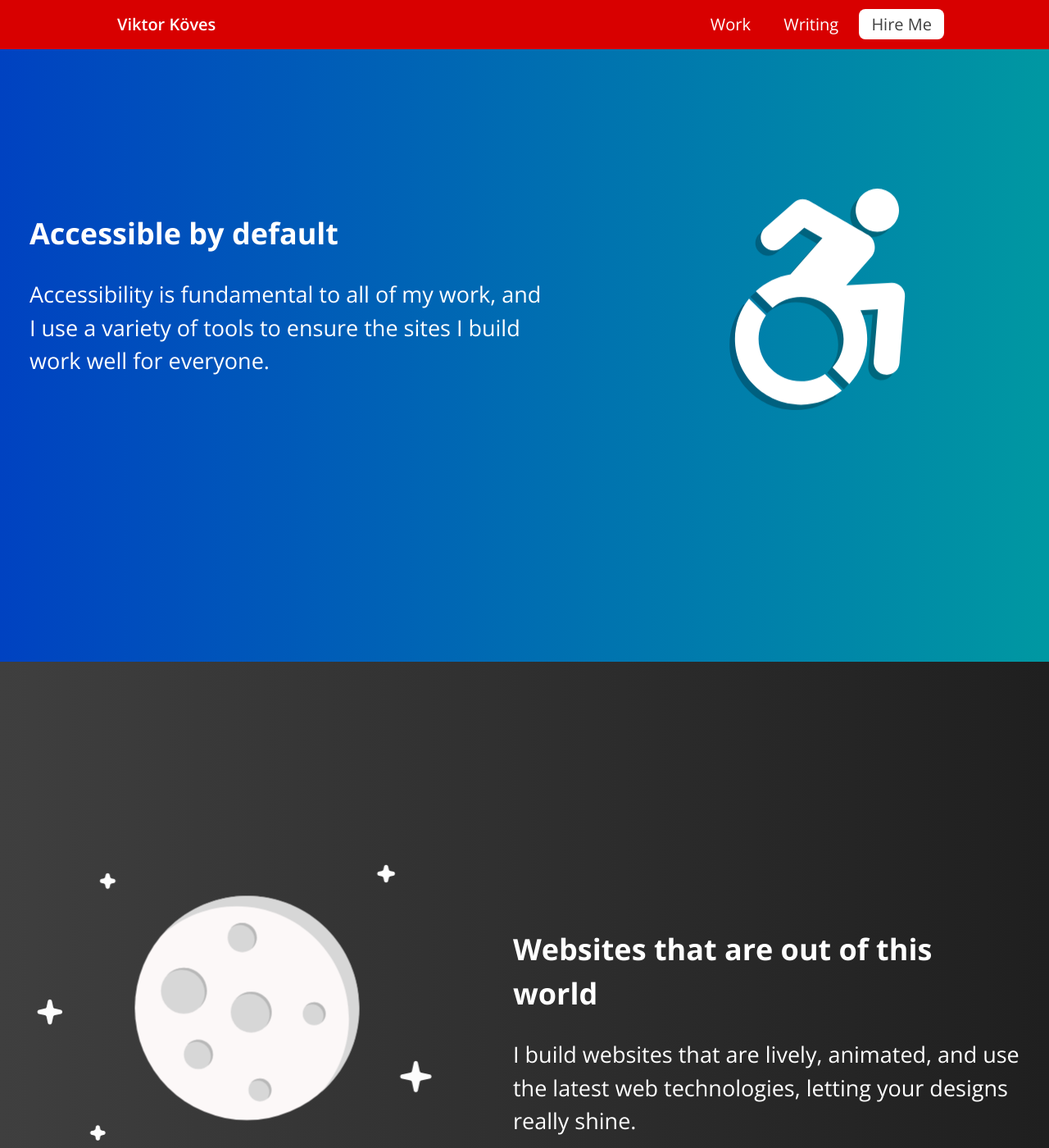
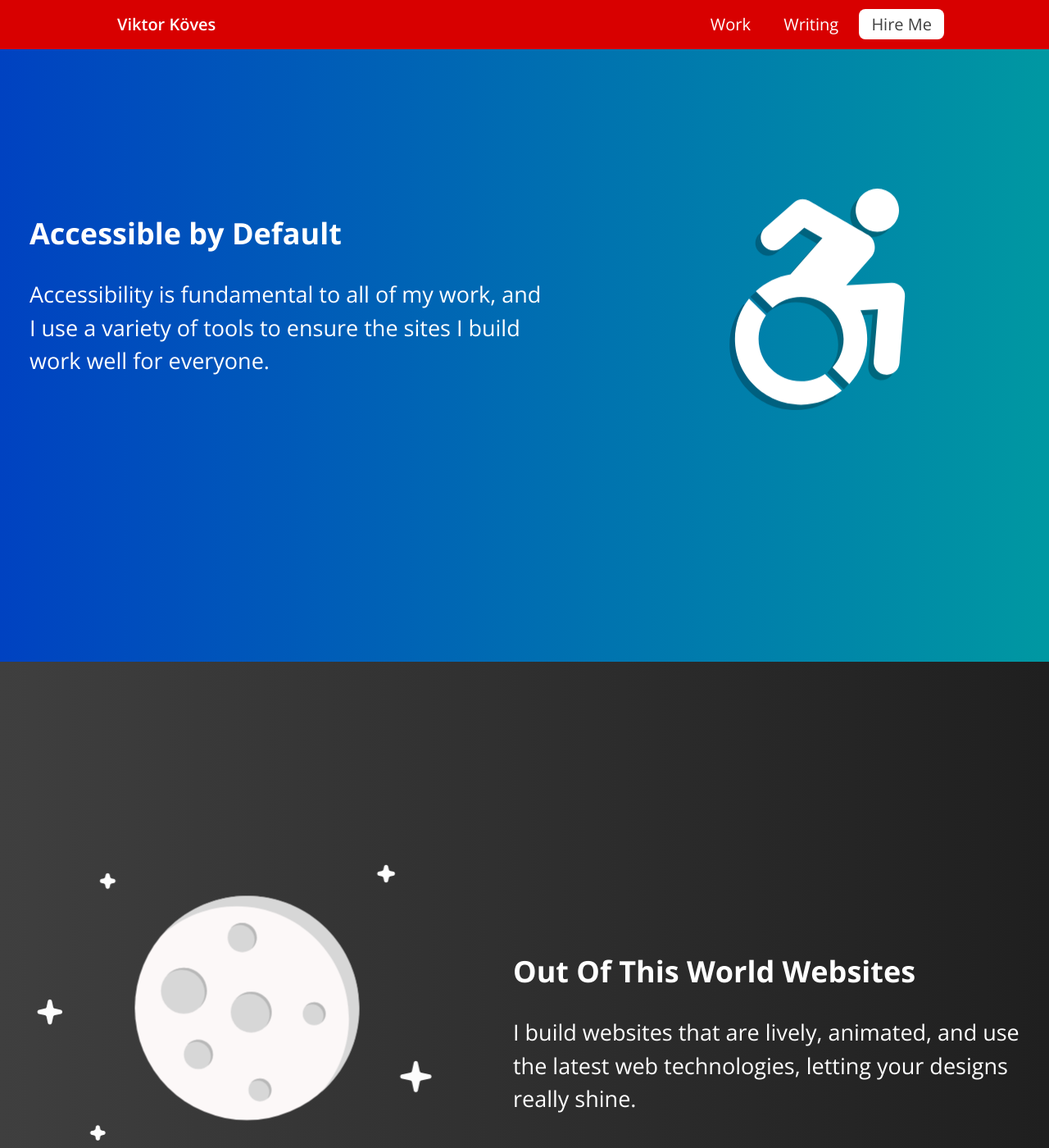
Before and after one commit to vkoves/vkoves.github.io, a Jekyll site: the page built from index.html, in a window 1280 px wide and 1400 px high, scrolled down 1017 px. Shown: the whole window at 82% size. Built offline with Jekyll 4.4.1, drawn with Linux system fonts in a browser that asks for light colours; some of the changed text lies outside the part shown.

Commit message:
Enhance homepage copy

```diff
--- a/index.html
+++ b/index.html
@@ -39,7 +39,7 @@ stylesheets:
 <section class="hero -a11y-sect">
 	<div class="sect-inner">
 		<div class="hero-text">
-			<h2>Accessible by default</h2>
+			<h2>Accessible by Default</h2>
 			<p>
 				Accessibility is fundamental to all of my work, and I use a variety of tools to ensure the sites I build work well for everyone.
 			</p>
@@ -54,7 +54,7 @@ stylesheets:
 		{% include svgs/moon-and-stars.svg %}
 
 		<div class="hero-text">
-			<h2>Websites that are out of this world</h2>
+			<h2>Out Of This World Websites</h2>
 			<p>
 				I build websites that are lively, animated, and use the latest web technologies, letting your designs really shine.
 			</p>
```
Also changed, not shown: other parts of index.html (+1 -1 lines).
